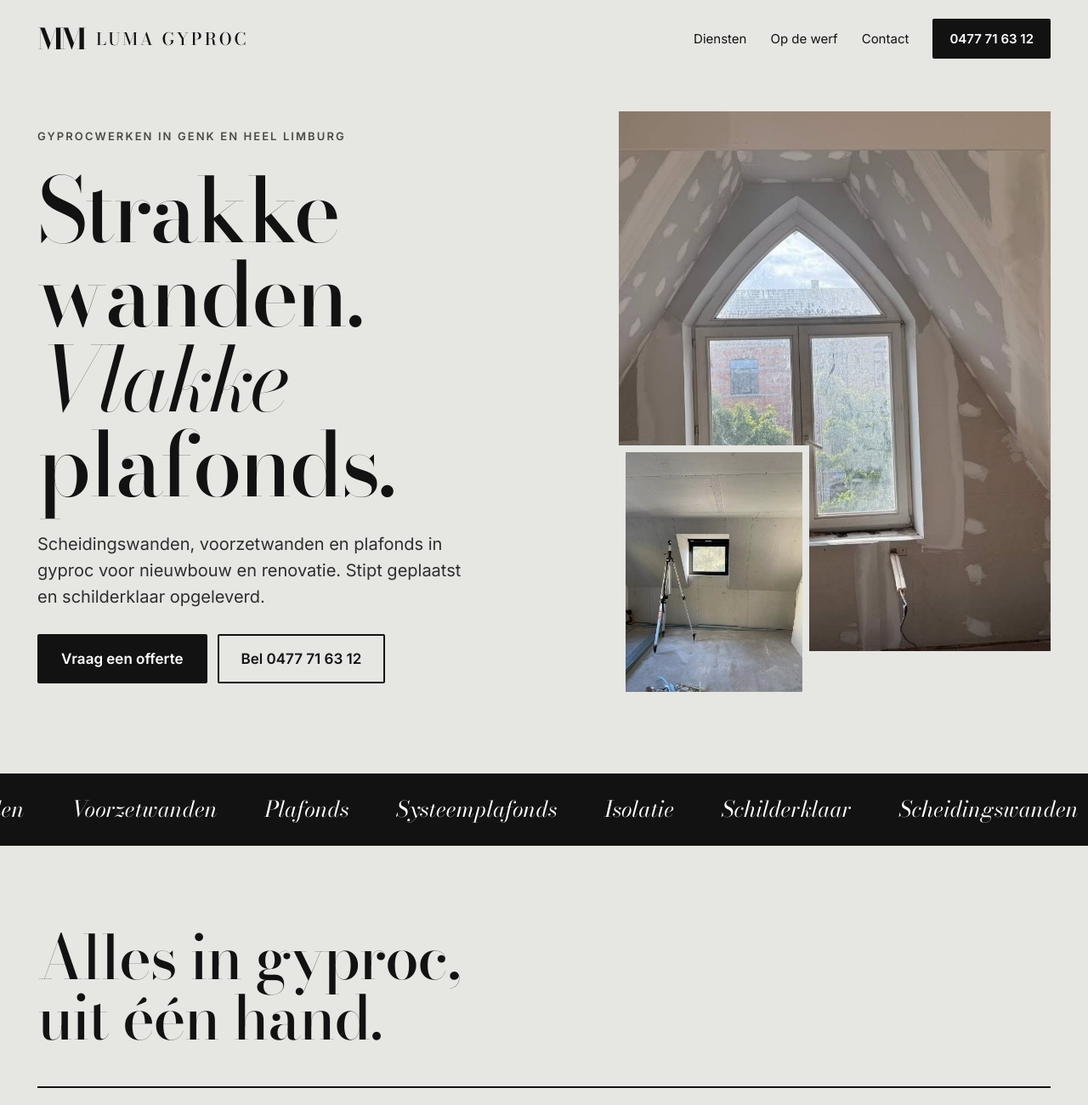
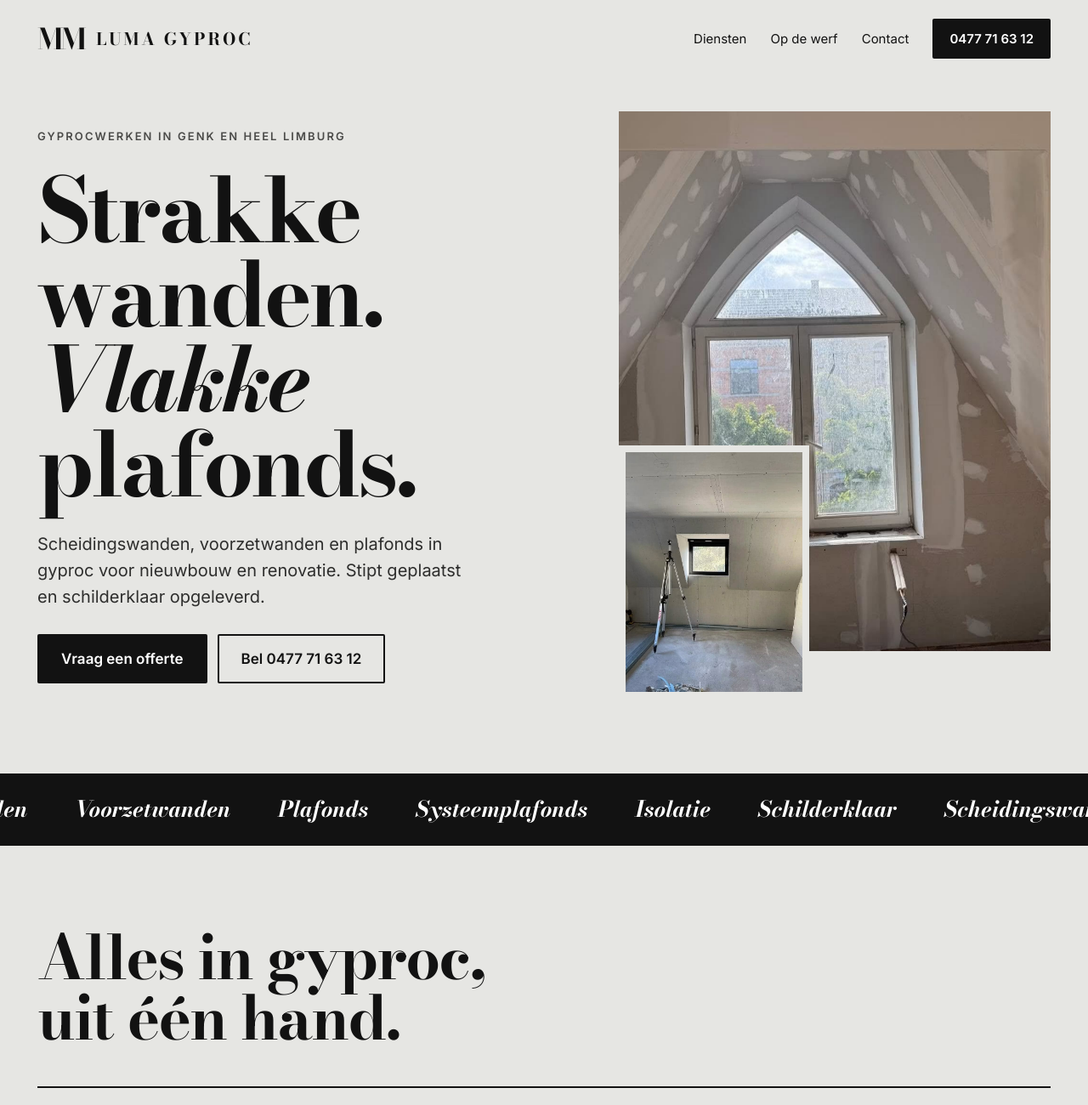
Before and after one commit to NielsClerinx/luma-gyproc-demo, a plain HTML site: page index.html in a window 1280 px wide. Shown: the top 1300 px of the page at 85% size. Drawn offline with nearby package versions, Linux system fonts and the light colour scheme.

Commit message:
Dikkere koppen voor betere leesbaarheid
Co-Authored-By: Claude Sonnet 5.5 <noreply@anthropic.com>
Claude-Session: https://claude.ai/code/session_012t74TFcaQ985Hh3d8BupLz

```diff
--- a/index.html
+++ b/index.html
@@ -2,13 +2,14 @@
 <html lang="nl"><head><meta charset="utf-8"><meta name="viewport" content="width=device-width,initial-scale=1"><meta name="robots" content="noindex,nofollow"><title>Luma Gyproc, gyprocwerken in Genk</title>
 <link rel="preconnect" href="https://fonts.googleapis.com">
 <link rel="preconnect" href="https://fonts.gstatic.com" crossorigin>
-<link href="https://fonts.googleapis.com/css2?family=Bodoni+Moda:ital,opsz,wght@0,6..96,400;0,6..96,500;0,6..96,700;1,6..96,400;1,6..96,500&family=Inter:wght@400;500;600&display=swap" rel="stylesheet">
+<link href="https://fonts.googleapis.com/css2?family=Bodoni+Moda:ital,opsz,wght@0,6..96,400;0,6..96,500;0,6..96,700;1,6..96,400;1,6..96,500;1,6..96,700&family=Inter:wght@400;500;600&display=swap" rel="stylesheet">
 <style>
 body{margin:0;font-family:'Inter',system-ui,sans-serif;color:#121212;background:#E6E6E3}
 a{color:#121212}
 a:focus-visible,button:focus-visible,input:focus-visible,textarea:focus-visible{outline:3px solid #121212;outline-offset:3px}
 .dark a:focus-visible,.dark button:focus-visible,.dark input:focus-visible,.dark textarea:focus-visible{outline-color:#FFFFFF}
-h1,h2,h3{font-family:'Bodoni Moda','Didot','Bodoni 72',Georgia,serif;text-wrap:balance;font-weight:500}
+h1,h2,h3{font-family:'Bodoni Moda','Didot','Bodoni 72',Georgia,serif;text-wrap:balance;font-weight:700;font-variation-settings:'opsz' 18;font-optical-sizing:none}
+h1 em{font-weight:700;font-style:italic}
 .btn{transition:background .2s,color .2s,transform .2s}
 .btn:hover{transform:translateY(-2px)}
 .btn-solid:hover{background:#3A3A38!important}
@@ -42,7 +43,7 @@ h1,h2,h3{font-family:'Bodoni Moda','Didot','Bodoni 72',Georgia,serif;text-wrap:b
     <div style="max-width:1240px;margin:0 auto;padding:22px 24px;display:flex;flex-wrap:wrap;gap:12px 28px;align-items:center;justify-content:space-between;box-sizing:border-box">
       <div style="display:flex;align-items:center;gap:14px">
         <div style="font-family:'Bodoni Moda','Didot',Georgia,serif;font-weight:700;font-size:34px;line-height:1;letter-spacing:-0.08em">MM</div>
-        <div style="font-family:'Bodoni Moda','Didot',Georgia,serif;font-weight:500;font-size:20px;letter-spacing:0.14em;text-transform:uppercase">Luma Gyproc</div>
+        <div style="font-family:'Bodoni Moda','Didot',Georgia,serif;font-weight:700;font-variation-settings:'opsz' 18;font-optical-sizing:none;font-size:20px;letter-spacing:0.14em;text-transform:uppercase">Luma Gyproc</div>
       </div>
       <div style="display:flex;flex-wrap:wrap;gap:8px 28px;align-items:center;font-size:15px">
         <a href="#diensten" style="text-decoration:none">Diensten</a>
@@ -58,7 +59,7 @@ h1,h2,h3{font-family:'Bodoni Moda','Didot','Bodoni 72',Georgia,serif;text-wrap:b
     <div style="max-width:1240px;margin:0 auto;padding:40px 24px 88px;display:flex;flex-wrap:wrap;gap:56px;align-items:center;box-sizing:border-box">
       <div style="flex:1 1 460px;min-width:0;display:flex;flex-direction:column;gap:28px">
         <div class="a1" style="font-size:13px;font-weight:600;letter-spacing:0.16em;text-transform:uppercase;color:#4A4A48">Gyprocwerken in Genk en heel Limburg</div>
-        <h1 class="a2" style="margin:0;font-size:clamp(50px,8.2vw,112px);line-height:0.95;letter-spacing:-0.03em">Strakke wanden. <em style="font-weight:400">Vlakke</em> plafonds.</h1>
+        <h1 class="a2" style="margin:0;font-size:clamp(50px,8.2vw,112px);line-height:0.95;letter-spacing:-0.03em">Strakke wanden. <em>Vlakke</em> plafonds.</h1>
         <p class="a3" style="margin:0;font-size:20px;max-width:520px;color:#2E2E2D">Scheidingswanden, voorzetwanden en plafonds in gyproc voor nieuwbouw en renovatie. Stipt geplaatst en schilderklaar opgeleverd.</p>
         <div class="a4" style="display:flex;flex-wrap:wrap;gap:12px">
           <a class="btn btn-solid" href="#contact" style="background:#121212;color:#FFFFFF;text-decoration:none;font-weight:600;padding:16px 28px;border-radius:2px;font-size:17px">Vraag een offerte</a>
@@ -79,7 +80,7 @@ h1,h2,h3{font-family:'Bodoni Moda','Didot','Bodoni 72',Georgia,serif;text-wrap:b
 
   <!-- Marquee -->
   <div class="dark" style="background:#121212;color:#FFFFFF;overflow:hidden">
-    <div class="marq" style="padding:22px 0;font-family:'Bodoni Moda','Didot',Georgia,serif;font-style:italic;font-size:26px;white-space:nowrap">
+    <div class="marq" style="padding:22px 0;font-family:'Bodoni Moda','Didot',Georgia,serif;font-style:italic;font-weight:700;font-variation-settings:'opsz' 18;font-optical-sizing:none;font-size:26px;white-space:nowrap">
       <span style="padding-right:56px">Scheidingswanden</span><span style="padding-right:56px">Voorzetwanden</span><span style="padding-right:56px">Plafonds</span><span style="padding-right:56px">Systeemplafonds</span><span style="padding-right:56px">Isolatie</span><span style="padding-right:56px">Schilderklaar</span>
       <span style="padding-right:56px" aria-hidden="true">Scheidingswanden</span><span style="padding-right:56px" aria-hidden="true">Voorzetwanden</span><span style="padding-right:56px" aria-hidden="true">Plafonds</span><span style="padding-right:56px" aria-hidden="true">Systeemplafonds</span><span style="padding-right:56px" aria-hidden="true">Isolatie</span><span style="padding-right:56px" aria-hidden="true">Schilderklaar</span>
     </div>
```
